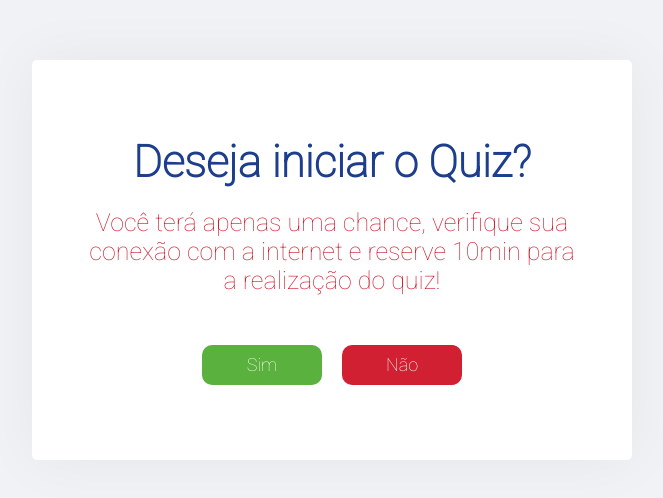
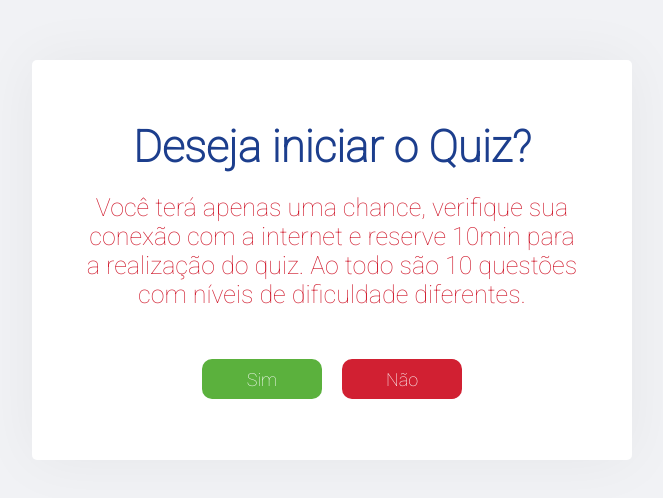
Before and after one commit to hique023/goh, a React (Create React App) app: page /quiz in a window 1280 px wide. Shown: the part 140-638 px from the top of the page, without its empty margins (308-971 px from the left). Built offline with nearby package versions, Linux system fonts and the light colour scheme.

Commit message:
Alterado texto no modal de confirmação ao iniciar quiz

```diff
--- a/src/components/QuizStartModal/index.js
+++ b/src/components/QuizStartModal/index.js
@@ -22,7 +22,7 @@ export default function QuizStartModal(props) {
             <div className="containerQuizStartModal">
                 <div className="containerHeader">
                     <header>Deseja iniciar o Quiz?</header>
-                    <h2>Você terá apenas uma chance, verifique sua conexão com a internet e reserve 10min para a realização do quiz!</h2>
+                    <h2>Você terá apenas uma chance, verifique sua conexão com a internet e reserve 10min para a realização do quiz. Ao todo são 10 questões com níveis de dificuldade diferentes.</h2>
                 </div>
 
                 <div className="containerOptions">
```
